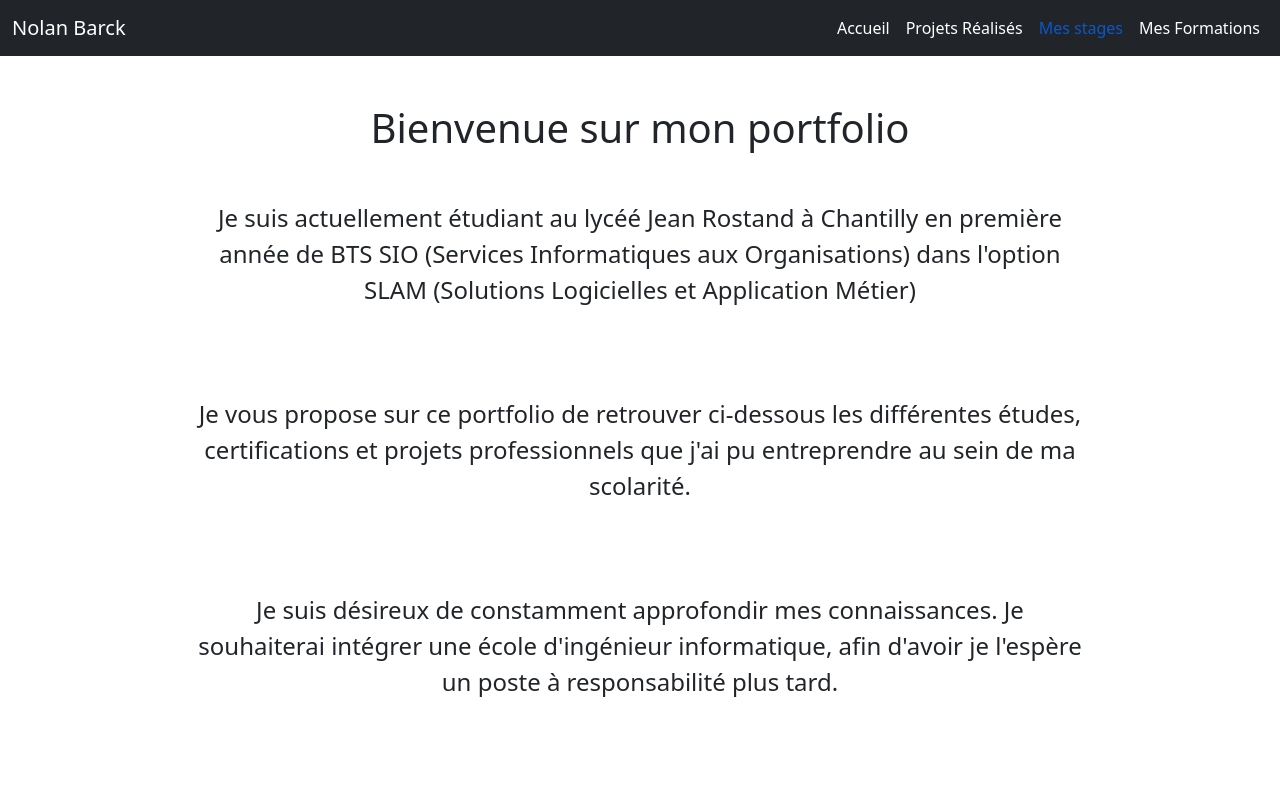
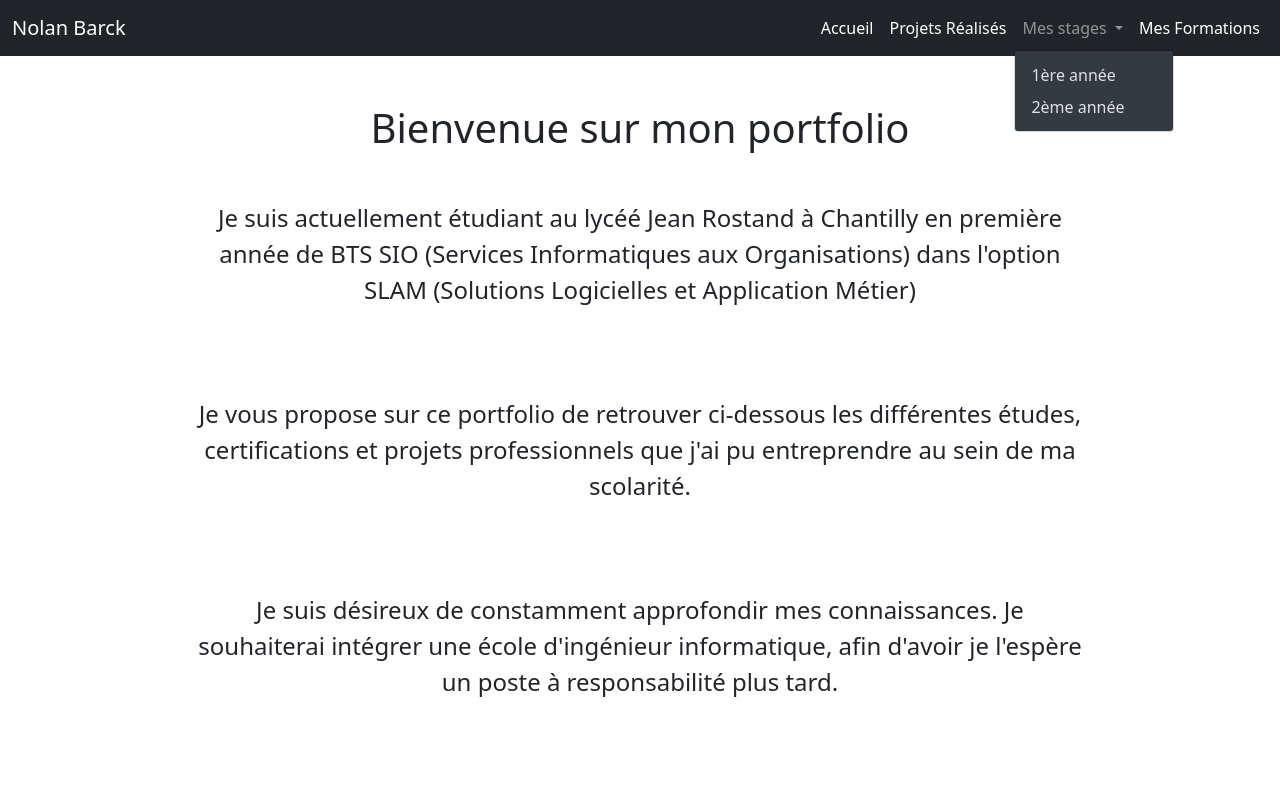
Before and after one commit to BarckN/Portfolio, a plain HTML site: page index.html in a window 1280 px wide. Both pictures are taken after a click on the button "Mes stages". Shown: the top 800 px of the page. Drawn offline with Linux system fonts and the light colour scheme.

Commit message:
update navbar

```diff
--- a/css/style.css
+++ b/css/style.css
@@ -38,7 +38,7 @@ ul{
 }
 
 .footerIndex{
-    margin-top: 5%;
+    margin-top: 8.75%;
     background-color: black!important ;
 }
 details{
@@ -55,6 +55,7 @@ details > summary {
     border-radius: 5px;
     border-width: 1px;
     border-color: rgba(218, 214, 214, 0.527);
+    padding: 1rem;
 }
 details > summary::-webkit-details-marker {
     display: none;
@@ -63,3 +64,7 @@ details > summary::-webkit-details-marker {
 .firstDetail{
     margin-top: 6.5%;
 }
+
+.nav-link:focus, .nav-link:hover {
+    color: #919497!important;
+}
--- a/index.html
+++ b/index.html
@@ -21,11 +21,18 @@
                     <li class="nav-item">
                         <a class="nav-link" href="projets.html">Projets Réalisés</a>
                     </li>
-                    <li class="nav-item">
-                        <a class="nav-link" href="#">Mes stages</a>
+                    <li class="nav-item dropdown">
+                        <a class="nav-link dropdown-toggle" href="#" id="navbarDarkDropdownMenuLink" role="button"
+                            data-bs-toggle="dropdown" aria-expanded="false">
+                           Mes stages
+                        </a>
+                        <ul class="dropdown-menu dropdown-menu-dark" aria-labelledby="navbarDarkDropdownMenuLink">
+                            <li><a class="dropdown-item" href="stage/Rapport de stage 1ere année.pdf">1ère année</a></li>
+                            <li><a class="dropdown-item" href="#">2ème année</a></li>
+                        </ul>
                     </li>
                     <li class="nav-item">
-                        <a class="nav-link" href="#">Mes Formations</a>
+                        <a class="nav-link" href="parcours.html">Mes Formations</a>
                     </li>
                 </ul>
             </div>
@@ -52,7 +59,7 @@
     </main>
     <br>
     <br>
-
+    <script src="bootstrap/js/bootstrap.min.js"></script>
     <footer class="footerIndex bg-dark text-center py-5 align-middle">
         <p>© Barck Nolan - Portfolio et parcours de certifications complémentaires - Chantilly</p>
     </footer>
```
Also changed, not shown: parcours.html (+10 -2 lines), projets.html (+12 -4 lines).
